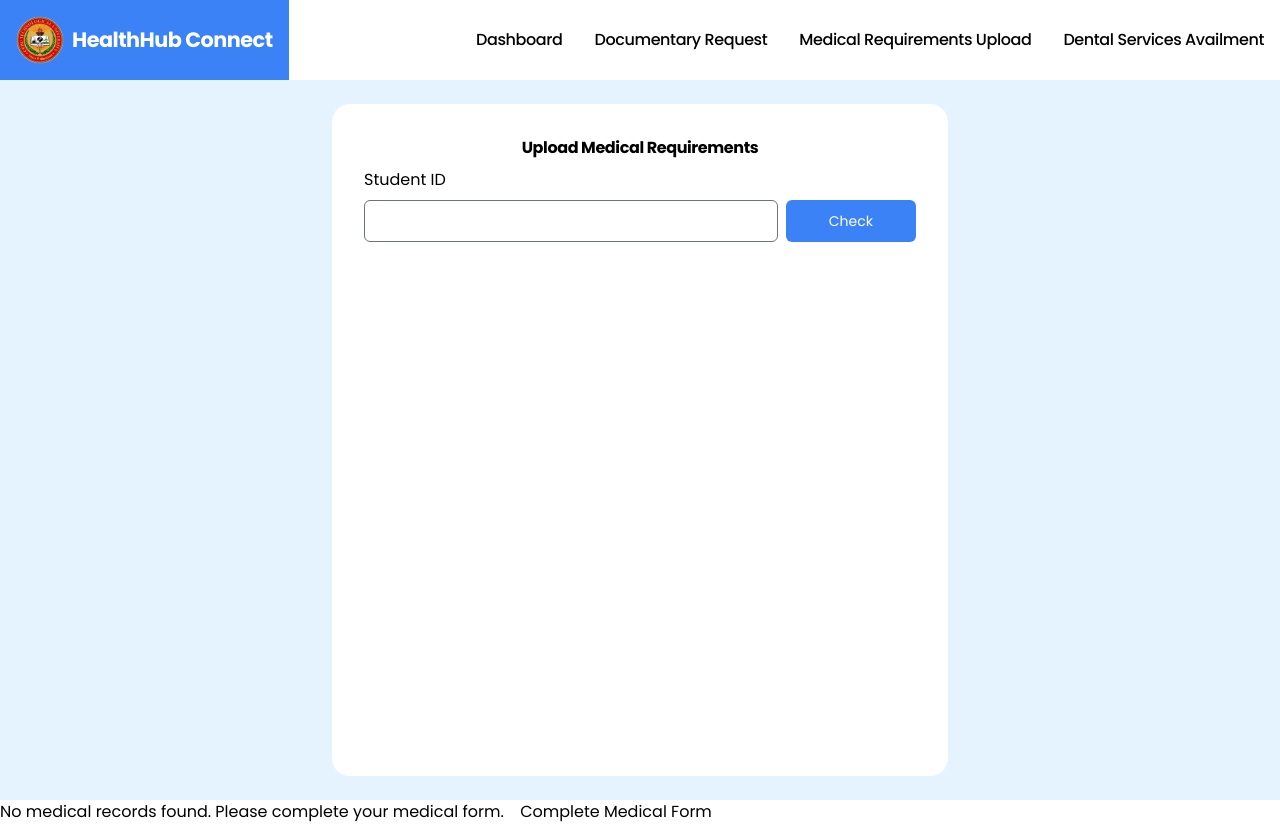
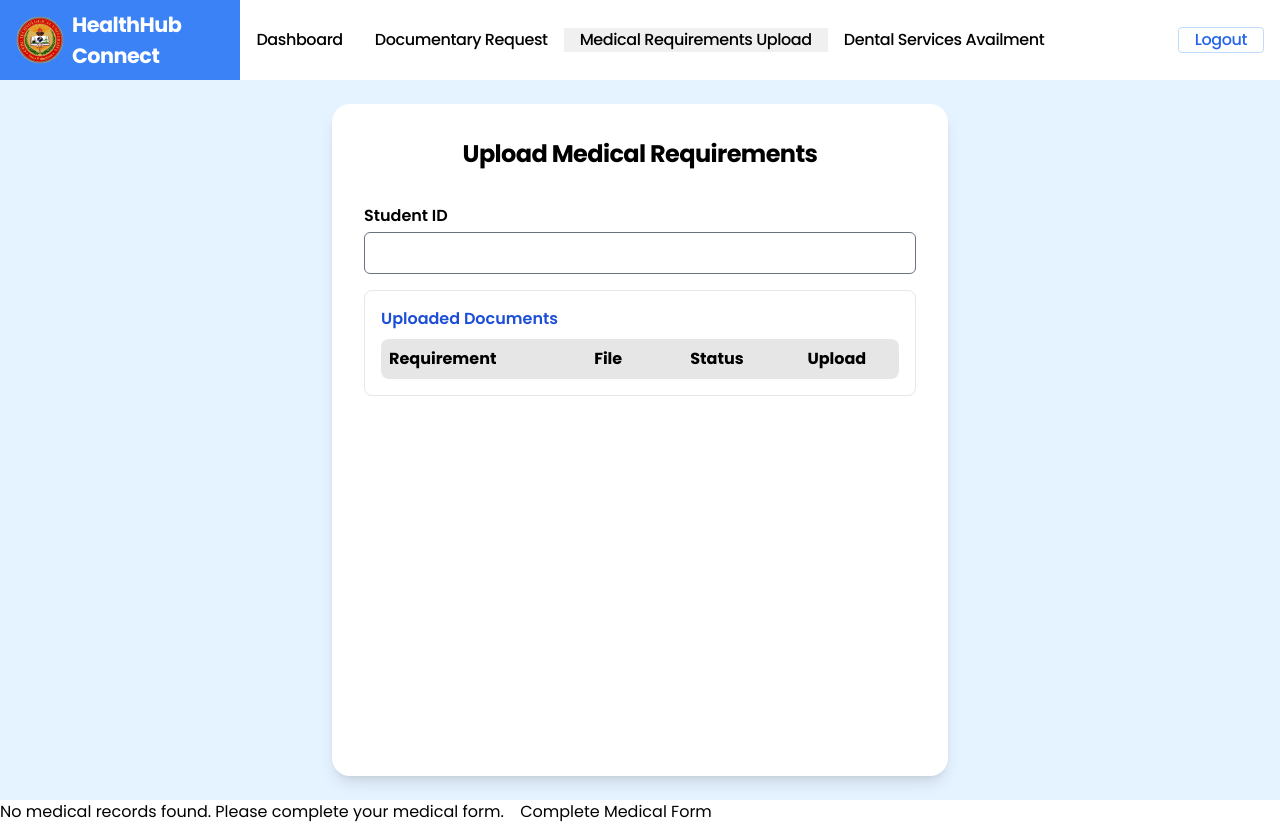
Before and after one commit to Jokbal88/capstone-v3, a Django app: page /medical/uploadrequirements/ in a window 1280 px wide. Run offline with Django 5.2, Linux system fonts and the light colour scheme; lists and menus that the app fills with data are empty; parts of the project's set-up code (start-up, migrations or seed data) failed here and were passed over; some libraries are stand-ins or nearby versions.

Commit message:
Updated links and styles and logic
More student friendly

```diff
--- a/main/templates/mainv2.html
+++ b/main/templates/mainv2.html
@@ -43,7 +43,7 @@
           </h1>
         </div>
         <ul
-          class="xs:hidden {% if user.is_superuser or user.is_staff %} lg:flex flex-col {% else %} lg:flex {% endif %}"
+          class="{% if user.is_superuser or user.is_staff %} xs:hidden lg:flex flex-col {% else %} flex flex-row w-full justify-between items-center{% endif %}"
         >
           {% if user.is_superuser or user.is_staff %}
           <li>
@@ -124,33 +124,20 @@
           </li>
           {% else %}
             <li>
-            <a
-              class="flex justify-center items-center h-full tracking-tight hover:bg-[#f0f0f0] px-4 font-medium hover:border-b-[4px] hover:border-[#3b82f6] transition-all {% if request.resolver_match.url_name == 'student_dashboard' %}bg-[#f0f0f0] lg:border-[#3b82f6] lg:border-b-[4px] {% endif %}"
-              href="{% url 'main:student_dashboard' %}"
-              >Dashboard</a
-            >
+              <a class="flex justify-center items-center h-full tracking-tight hover:bg-[#f0f0f0] px-4 font-medium hover:border-b-[4px] hover:border-[#3b82f6] transition-all border-b-[4px] border-transparent {% if request.resolver_match.url_name == 'student_dashboard' %}border-[#3b82f6] bg-[#f0f0f0]{% endif %}" href="{% url 'main:student_dashboard' %}">Dashboard</a>
             </li>
             <li>
-            <a
-              class="flex justify-center items-center h-full tracking-tight hover:bg-[#f0f0f0] px-4 font-medium hover:border-b-[4px] hover:border-[#3b82f6] transition-all {% if request.resolver_match.url_name == 'request' %}bg-[#f0f0f0] lg:border-[#3b82f6] lg:border-b-[4px] {% endif %}"
-              href="{% url 'medical:request' %}"
-              href="{% url 'medical:request' %}"
-              >Documentary Request</a
-            >
+              <a class="flex justify-center items-center h-full tracking-tight hover:bg-[#f0f0f0] px-4 font-medium hover:border-b-[4px] hover:border-[#3b82f6] transition-all border-b-[4px] border-transparent {% if request.resolver_match.url_name == 'request' %}border-[#3b82f6] bg-[#f0f0f0]{% endif %}" href="{% url 'medical:request' %}">Documentary Request</a>
             </li>
             <li>
-            <a
-              class="flex justify-center items-center h-full tracking-tight hover:bg-[#f0f0f0] px-4 font-medium hover:border-b-[4px] hover:border-[#3b82f6] transition-all {% if request.resolver_match.url_name == 'medtracker' %}bg-[#f0f0f0] lg:border-[#3b82f6] lg:border-b-[4px] {% endif %}"
-              href="{% url 'medical:medtracker' %}"
-              >Medical Requirements Upload</a
-            >
+              <a class="flex justify-center items-center h-full tracking-tight hover:bg-[#f0f0f0] px-4 font-medium hover:border-b-[4px] hover:border-[#3b82f6] transition-all border-b-[4px] border-transparent {% if request.resolver_match.url_name == 'medtracker' or request.resolver_match.url_name == 'upload_requirements' %}border-[#3b82f6] bg-[#f0f0f0]{% endif %}" href="{% url 'medical:upload_requirements' %}">Medical Requirements Upload</a>
             </li>
             <li>
-            <a
-              class="flex justify-center items-center h-full tracking-tight hover:bg-[#f0f0f0] px-4 font-medium hover:border-b-[4px] hover:border-[#3b82f6] transition-all {% if request.resolver_match.url_name == 'dentalservice' %}bg-[#f0f0f0] lg:border-[#3b82f6] lg:border-b-[4px] {% endif %}"
-              href="{% url 'medical:dentalservice' %}"
-              >Dental Services Availment</a
-            >
+              <a class="flex justify-center items-center h-full tracking-tight hover:bg-[#f0f0f0] px-4 font-medium hover:border-b-[4px] hover:border-[#3b82f6] transition-all border-b-[4px] border-transparent {% if request.resolver_match.url_name == 'dentalservice' %}border-[#3b82f6] bg-[#f0f0f0]{% endif %}" href="{% url 'medical:dentalservice' %}">Dental Services Availment</a>
+            </li>
+            <li class="flex items-center gap-2 pr-4 ml-auto">
+              <span class="font-semibold text-black">{{ user.get_full_name|default:user.username }}</span>
+              <a class="flex justify-center items-center h-full tracking-tight hover:bg-[#f0f0f0] px-4 font-medium hover:border-b-[4px] hover:border-[#3b82f6] transition-all text-blue-600 border border-blue-200 rounded" href="{% url 'main:logout' %}">Logout</a>
             </li>
           {% endif %}
         </ul>
@@ -259,6 +246,13 @@
                 >Transaction Reports</a
               >
             </li>
+            <li class="menu-item border-b border-[#e6e6e6] flex">
+              <a
+                class="p-3 font-bold text-black w-full"
+                href="{% url 'main:logout' %}"
+                >Logout</a
+              >
+            </li>
             {% else %}
             <li class="menu-item border-b border-[#e6e6e6] flex">
               <a
@@ -277,7 +271,7 @@
             <li class="menu-item border-b border-[#e6e6e6] flex">
               <a
                 class="p-3 font-bold text-black w-full"
-                href="{% url 'medical:medtracker' %}"
+                href="{% url 'medical:upload_requirements' %}"
                 >Medical Requirements Upload</a
               >
             </li>
@@ -286,6 +280,13 @@
                 class="p-3 font-bold text-black w-full"
                 href="{% url 'medical:dentalservice' %}"
                 >Dental Services Availment</a
+              >
+            </li>
+            <li class="menu-item border-b border-[#e6e6e6] flex">
+              <a
+                class="p-3 font-bold text-black w-full"
+                href="{% url 'main:logout' %}"
+                >Logout</a
               >
             </li>
             {% endif %}
--- a/medical/templates/students/dentalrequestform.html
+++ b/medical/templates/students/dentalrequestform.html
@@ -19,7 +19,7 @@
                 <label class="w-full text-center font-bold xs:text-[14px] md:text-base" for="requestType">Service Type</label>
             </div>
             <div class="flex gap-2 py-2">
-                <input class="w-full xs:text-[14px] md:text-base" type="text" id="student_id" placeholder="Enter Your ID" name="student_id">
+                <input class="w-full xs:text-[14px] md:text-base" type="text" id="student_id" name="student_id" value="{{ user.username }}" readonly>
                 <select class="w-full xs:text-[14px] md:text-base" id="requestType" name="service_type" required>
                     <option value="">Select Service Type</option>
                     <option value="Cleaning">Cleaning</option>
--- a/medical/templates/students/medupload.html
+++ b/medical/templates/students/medupload.html
@@ -6,60 +6,63 @@
 {% endblock %}
 
 {% block content %}
-<div class="bg-white xs:h-fit md:h-full xs:p-4 lg:p-8 flex flex-col gap-2 rounded-[18px] xs:w-full md:w-1/2">
-
-    <h2 class="font-bold xs:text-[1.3rem] md:text-[1.5rem] lg:text-base text-black tracking-tight text-center">Upload Medical Requirements</h2>
-    <form method="GET" class="flex flex-col gap-2">
-        <label for="student_id">Student ID</label>
-        <div class="flex gap-2 w-full">
-            <input class="w-full rounded-md" type="text" id="student_id" name="student_id" value="{{ patient.student.student_id }}" required>
-            <button type="submit" class="bg-[#3b82f6] h-full text-white text-[14px] py-2 px-4 rounded-md w-[30%] cursor-pointer">Check</button>
+<div class="bg-white xs:h-fit md:h-full xs:p-4 lg:p-8 flex flex-col gap-6 rounded-[18px] xs:w-full md:w-1/2 shadow-lg">
+    <h2 class="font-bold text-[1.5rem] text-black tracking-tight text-center mb-2">Upload Medical Requirements</h2>
+    <div class="flex flex-col gap-4">
+        <div class="flex flex-col gap-1">
+            <label for="student_id" class="font-semibold text-gray-700">Student ID</label>
+            <input class="w-full xs:text-[14px] md:text-base bg-gray-100 rounded-md px-3 py-2" type="text" id="student_id" name="student_id" value="{{ user.username }}" readonly>
         </div>
-    </form>
-
-    {% if patient %}
-    <h3>Patient: {{ patient }}</h3>
-        {% if md %}
-        <div class="uploaded-documents">
-            <h3>Uploaded Documents</h3>
-            <p>Chest X-ray: <a href="{{ md.chest_xray.url }}" target="_blank">{{ md.chest_xray.name }}</a></p>
-            <p>CBC: <a href="{{ md.cbc.url }}" target="_blank">{{ md.cbc.name }}</a></p>
-            <p>Drug Test: <a href="{{ md.drug_test.url }}" target="_blank">{{ md.drug_test.name }}</a></p>
-            <p>Stool Examination: <a href="{{ md.stool_examination.url }}" target="_blank">{{ md.stool_examination.name }}</a></p>
-            {% if md.pwd_card %}
-                <p>PWD Card: <a href="{{ md.pwd_card.url }}" target="_blank">{{ md.pwd_card.name }}</a></p>
-            {% endif %}
+        <div class="bg-[#f8fafc] rounded-lg p-4 mb-2 border border-gray-200">
+            <h3 class="font-semibold text-blue-700 mb-2">Uploaded Documents</h3>
+            <table class="w-full table-auto border-separate border-spacing-0 rounded-lg overflow-hidden shadow">
+                <thead class="bg-[#e6e6e6]">
+                    <tr>
+                        <th class="p-2 text-left">Requirement</th>
+                        <th class="p-2 text-left">File</th>
+                        <th class="p-2 text-center">Status</th>
+                        <th class="p-2 text-center">Upload</th>
+                    </tr>
+                </thead>
+                <tbody>
+                    {% for req in requirements %}
+                    <tr class="bg-white border-b">
+                        <td class="p-2 font-medium">{{ req.label }}</td>
+                        <td class="p-2">
+                            {% if req.url %}
+                                <a class="text-blue-600 underline" href="{{ req.url }}" target="_blank">{{ req.name }}</a>
+                            {% else %}
+                                <span class="text-gray-400">None</span>
+                            {% endif %}
+                        </td>
+                        <td class="p-2 text-center">
+                            {% if req.url %}
+                                <span class="text-green-600 text-xl">&#10003;</span>
+                            {% else %}
+                                <span class="text-red-500 text-xl">&#10007;</span>
+                            {% endif %}
+                        </td>
+                        <td class="p-2 text-center">
+                            <form method="POST" enctype="multipart/form-data" class="flex flex-col items-center gap-2">
+                                {% csrf_token %}
+                                <input type="hidden" name="student_id" value="{{ user.username }}">
+                                <input type="hidden" name="requirement_type" value="{{ req.slug }}">
+                                <input type="file" name="file" class="file-input file-input-bordered file-input-sm w-full mb-2" required>
+                                <button type="submit" class="bg-[#3b82f6] text-white py-1 px-3 rounded-md font-semibold hover:bg-[#2563eb] transition-colors">Upload</button>
+                            </form>
+                        </td>
+                    </tr>
+                    {% endfor %}
+                </tbody>
+            </table>
         </div>
-        {% endif %}
-        <h3>{{ md|default:"Upload New" }}</h3>
-        <form method="POST" enctype="multipart/form-data" class="upload-form">
-            {% csrf_token %}
-            <input type="hidden" name="student_id" value="{{ patient.student.student_id }}">
-            <div class="form-group">
-                <label for="x-ray">Chest X-Ray:</label>
-                <input type="file" id="x-ray" name="x-ray" {% if not md %}required{% endif %}>
-            </div>
-            <div class="form-group">
-                <label for="cbc">Complete Blood Count:</label>
-                <input type="file" id="cbc" name="cbc" {% if not md %}required{% endif %}>
-            </div>
-            <div class="form-group">
-                <label for="drug-test">Drug Test:</label>
-                <input type="file" id="drug-test" name="drug-test" {% if not md %}required{% endif %}>
-            </div>
-            <div class="form-group">
-                <label for="stool-exam">Stool Examination:</label>
-                <input type="file" id="stool-exam" name="stool-exam">
-            </div>
-            <div class="form-group">
-                <label for="pwd-card">PWD ID Card (If you are a PWD):</label>
-                <input type="file" id="pwd-card" name="pwd-card">
-            </div>
-            <button type="submit" class="action-button">{{ md|default:"Upload" }} Files</button>
-        </form>
-    {% endif %}
+    </div>
     {% if messages %}
-
+        <div class="mt-4">
+            {% for message in messages %}
+                <p class="text-[14px] {% if message.tags %}{{ message.tags }}{% endif %}">{{ message }}</p>
+            {% endfor %}
+        </div>
     {% endif %}
 </div>
 {% endblock %}
--- a/medical/templates/students/requestform.html
+++ b/medical/templates/students/requestform.html
@@ -19,7 +19,7 @@
                 <label class="w-full text-center font-bold xs:text-[14px] md:text-base" for="requestType">Request Type</label>
             </div>
             <div class="flex gap-2 py-2">
-                <input class="w-full xs:text-[14px] md:text-base" type="text" id="student_id" placeholder="Enter Your ID" name="student_id">
+                <input class="w-full xs:text-[14px] md:text-base" type="text" id="student_id" name="student_id" value="{{ user.username }}" readonly>
                 <select class="w-full xs:text-[14px] md:text-base" id="requestType" name="request_type" required>
                     <option value="">Select Request Type</option>
                     <option value="Eligibility Form">Eligibility Form</option>
--- a/medical/views.py
+++ b/medical/views.py
@@ -863,6 +863,8 @@ def submit_request(request):
 
 # Views for medical requirements tracker
 def student_medical_requirements_tracker(request):
+    if not (request.user.is_superuser or request.user.is_staff):
+        return redirect('medical:upload_requirements')
     if request.method == "POST":
         student_id = request.POST.get("student_id")
 
```
Lines whose indentation alone changed are shown as unchanged.
